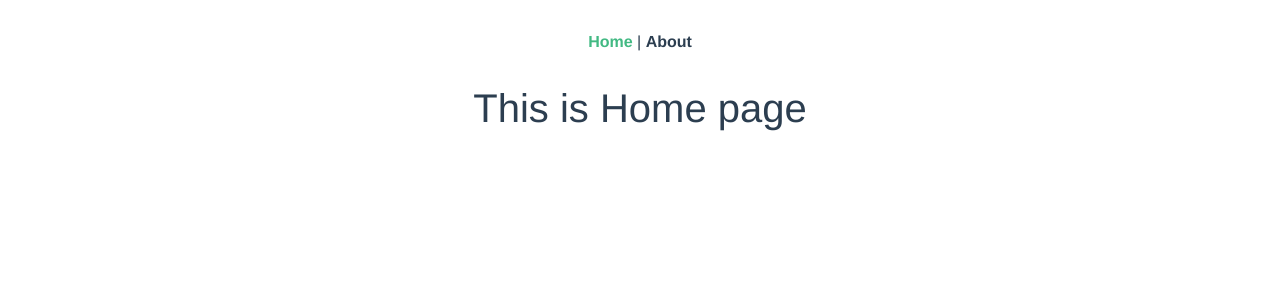
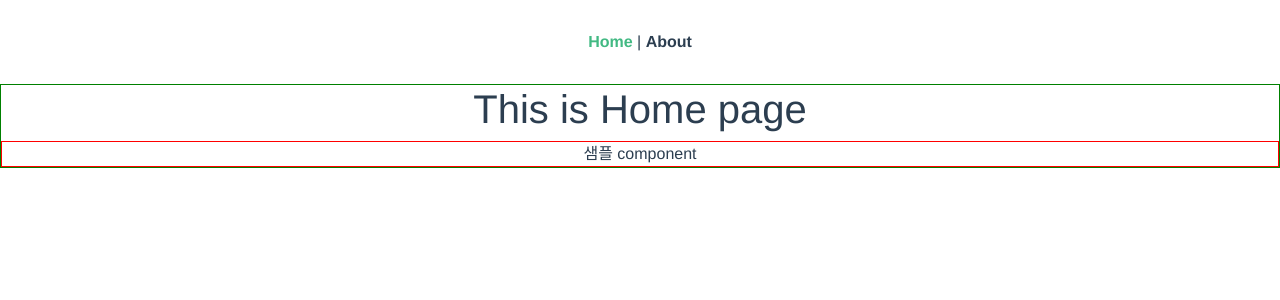
Before and after one commit to bhchoi84/vue2-todo-list, a Vue app: page / in a window 1280 px wide. Shown: the top 300 px of the page. Built offline with nearby package versions, Linux system fonts and the light colour scheme.

Commit message:
각 페이지 guide line 클래스 적용

```diff
--- /dev/null
+++ b/src/components/SampleComponent.vue
@@ -0,0 +1,22 @@
+<template>
+    <div class="guideLine">
+        <span>샘플 component</span>
+    </div>
+</template>
+<script>
+export default {
+    data(){
+        return {
+
+        }
+    },
+    methods: {
+
+    }
+}
+</script>
+<style scoped>
+    .guideLine {
+        border: 1px solid red
+    }
+</style>
--- /dev/null
+++ b/src/views/About.vue
@@ -0,0 +1,30 @@
+<template>
+    <div class="aboutGuideLine">
+        <h1>This is About page</h1>
+        <SampleComponent />
+    </div>
+</template>
+<script>
+
+import SampleComponent from '@/components/SampleComponent.vue'
+
+export default {
+    components: {
+        SampleComponent
+    },
+    data(){
+        return {
+
+        }
+    },
+    methods: {
+
+    }
+}
+</script>
+
+<style scoped>
+    .aboutGuideLine {
+        border: 1px solid blue
+    }
+</style>
--- a/src/views/Home.vue
+++ b/src/views/Home.vue
@@ -1,12 +1,31 @@
 <template>
-  <div>
+  <div class="homeGuideLine">
     <h1>This is Home page</h1>
+    <SampleComponent />
   </div>
 </template>
 
 <script>
+
+  import SampleComponent from '@/components/SampleComponent.vue'
+
   export default {
     name: 'home',
+    components: {
+      SampleComponent
+    },
+    data() {
+      return {
 
+      }
+    },
+    methods: {
+
+    }
   }
 </script>
+<style scoped>
+  .homeGuideLine {
+    border: 1px solid green;
+  }
+</style>
```
